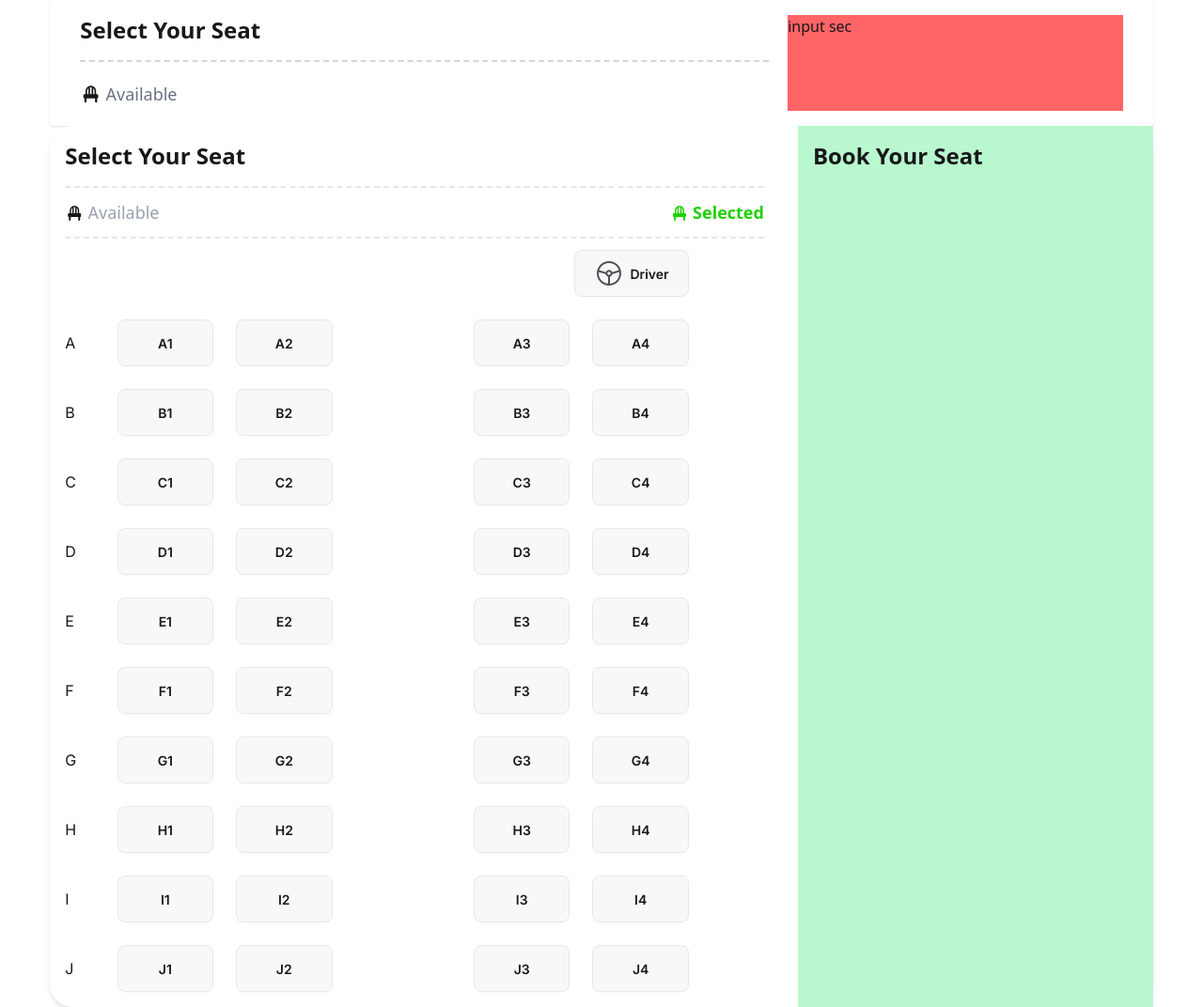
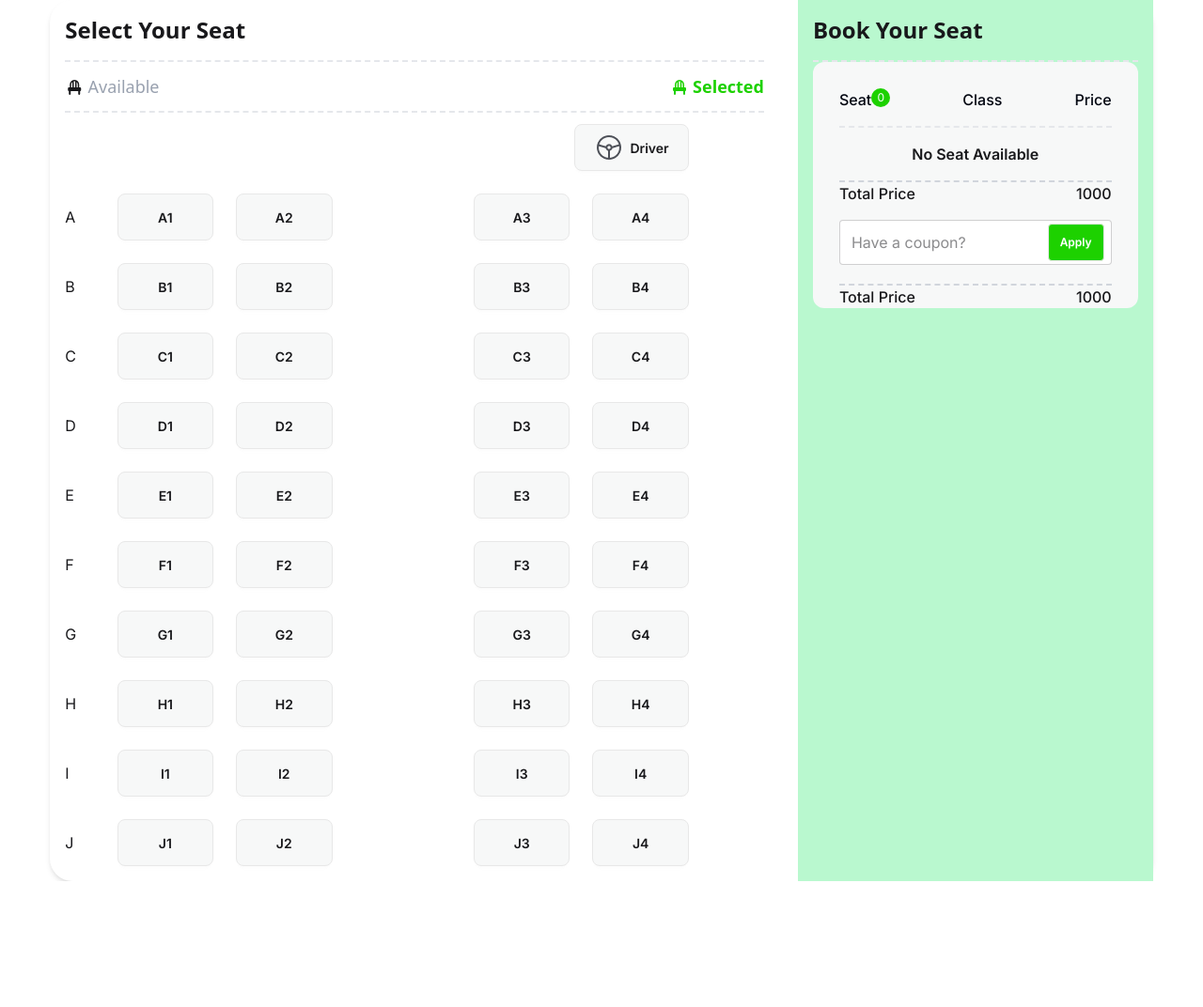
Before and after one commit to sazzadd/smart-bus-ticket-app, a website: page index.html in a window 1280 px wide. Shown: the whole page at 94% size. After the commit the page ends 938 px from the top, so only its background shows below. Drawn offline with nearby package versions, Linux system fonts and the light colour scheme.

Commit message:
right side coupon area design

```diff
--- a/index.html
+++ b/index.html
@@ -13,12 +13,13 @@
       type="text/css"
     />
 
-        <!-- fortawesome style  -->
-        <link rel="stylesheet"
-            href="https://cdnjs.cloudflare.com/ajax/libs/font-awesome/7.0.1/css/all.min.css">
+    <!-- fortawesome style  -->
+    <link
+      rel="stylesheet"
+      href="https://cdnjs.cloudflare.com/ajax/libs/font-awesome/7.0.1/css/all.min.css"
+    />
 
     <!-- tailwind css -->
-
 
     <script src="https://cdn.jsdelivr.net/npm/@tailwindcss/browser@4"></script>
     <!-- google font -->
@@ -26,33 +27,6 @@
       href="https://fonts.googleapis.com/css2?family=Raleway:ital,wght@0,100..900;1,100..900&display=swap"
       rel="stylesheet"
     />
-
-    <body>
-        <section
-            class="w-11/12 mx-auto py-4 px-8 rounded shadow-sm gap-5 grid grid-cols-3 bg-white">
-            <div class="col-span-2 ">
-                <div>
-                    <h3 class="text-2xl font-semibold ">Select Your
-                        Seat</h3>
-                </div>
-                <div
-                    class="border-b-2 border-dashed border-gray-300  my-4 "></div>
-                <div class="flex justify-between mt-2">
-                    <p class="text-lg py-1">
-                        <i class="fa-solid fa-chair"></i>
-                        <span class="text-gray-500">Available</span>
-                    </p>
-
-                </div>
-            </div>
-            <div class="bg-red-400 col-span-1">input sec</div>
-
-        </section>
-
-        <!-- js -->
-
-    </body>
-</html>
 
     <!-- font aosome sdn -->
     <link
@@ -374,11 +348,70 @@
           </div>
         </section>
       </div>
+      <!-- right-side input section -->
       <div class="bg-green-200 py-4 px-4">
-        <!-- input sec -->
         <div class="text-2xl font-semibold">
           <h2>Book Your Seat</h2>
         </div>
+        <div class="border-b-2 border-dashed border-gray-200 pb-4"></div>
+        <section class="inter">
+          <div class="bg-[#F7F8F8] rounded-xl pl-7 pr-7">
+            <div class="text-[#030712] justify-between flex pt-7">
+              <div class="flex">
+                <p class="text-base font-medium">Seat</p>
+                <span
+                  class="bg-[#1DD100] text-[12px] h-5 w-5 -bottom-2 rounded-full text-white flex justify-center items-center"
+                  >0</span
+                >
+              </div>
+              <div>
+                <p class="text-base font-medium">Class</p>
+              </div>
+              <div>
+                <p class="text-base font-medium">Price</p>
+              </div>
+            </div>
+            <div class="border-b-2 border-dashed border-gray-200 pb-4"></div>
+            <ul class="space-y-5 pt-4">
+              <h3 class="font-semibold text-center capitalize">
+                No Seat Available
+              </h3>
+            </ul>
+            <div class="border-b-2 border-dashed border-gray-300 pb-4"></div>
+            <div class="flex justify-between">
+              <div>
+                <p class="text-base font-medium">Total Price</p>
+              </div>
+              <div>
+                <p class="text-base font-medium">1000</p>
+              </div>
+            </div>
+            <div class="relative w-full my-4">
+              <input
+                type="text"
+                placeholder="Have a coupon?"
+                class="input w-full pr-32 h-12 text-base"
+              />
+
+              <button
+                class="absolute right-2 top-1/2 -translate-y-1/2 btn btn-sm h-10 z-10 bg-[#1DD100] text-white hover:bg-[#16b500]"
+              >
+                Apply
+              </button>
+            </div>
+
+            <div class="border-b-2 border-dashed border-gray-300 pb-1"></div>
+
+            <div class="flex justify-between">
+              <div>
+                <p class="text-base font-medium">Total Price</p>
+              </div>
+              <div>
+                <p class="text-base font-medium">1000</p>
+              </div>
+            </div>
+          </div>
+        </section>
       </div>
     </section>
 
```
